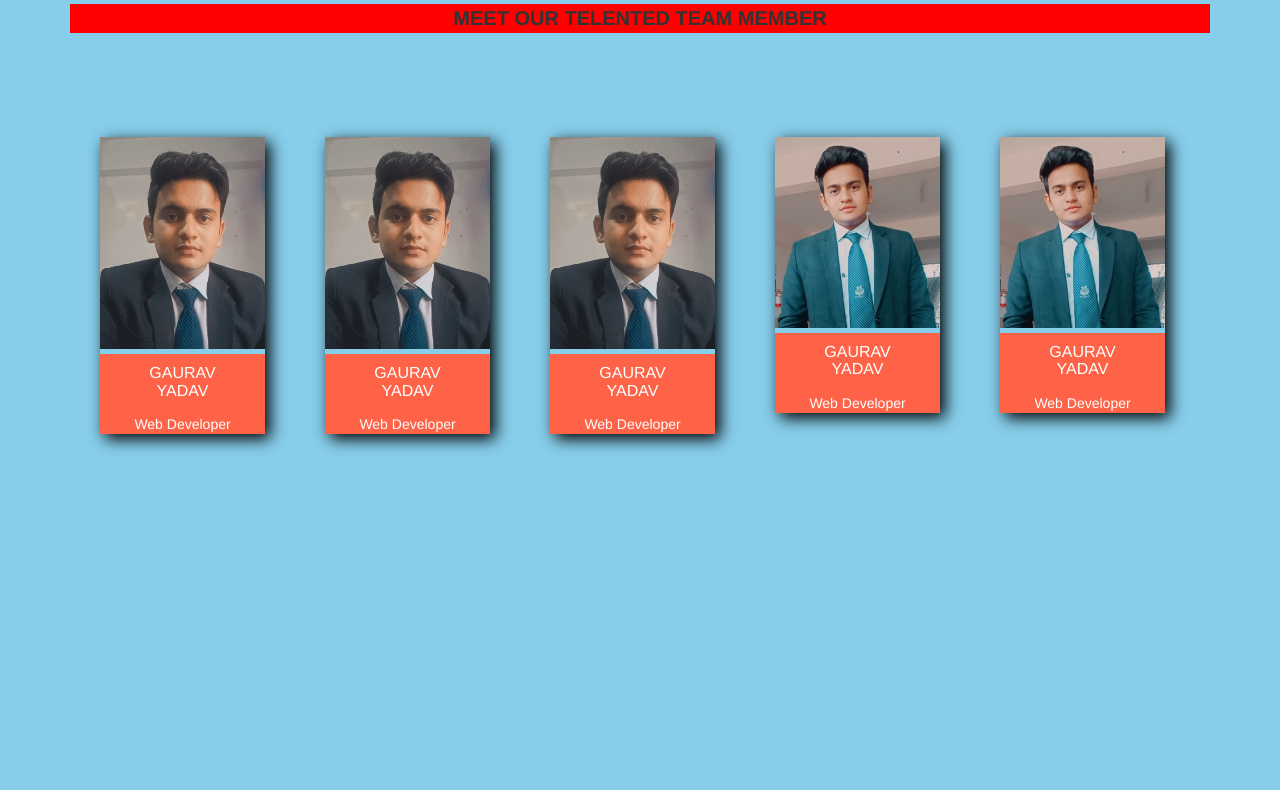
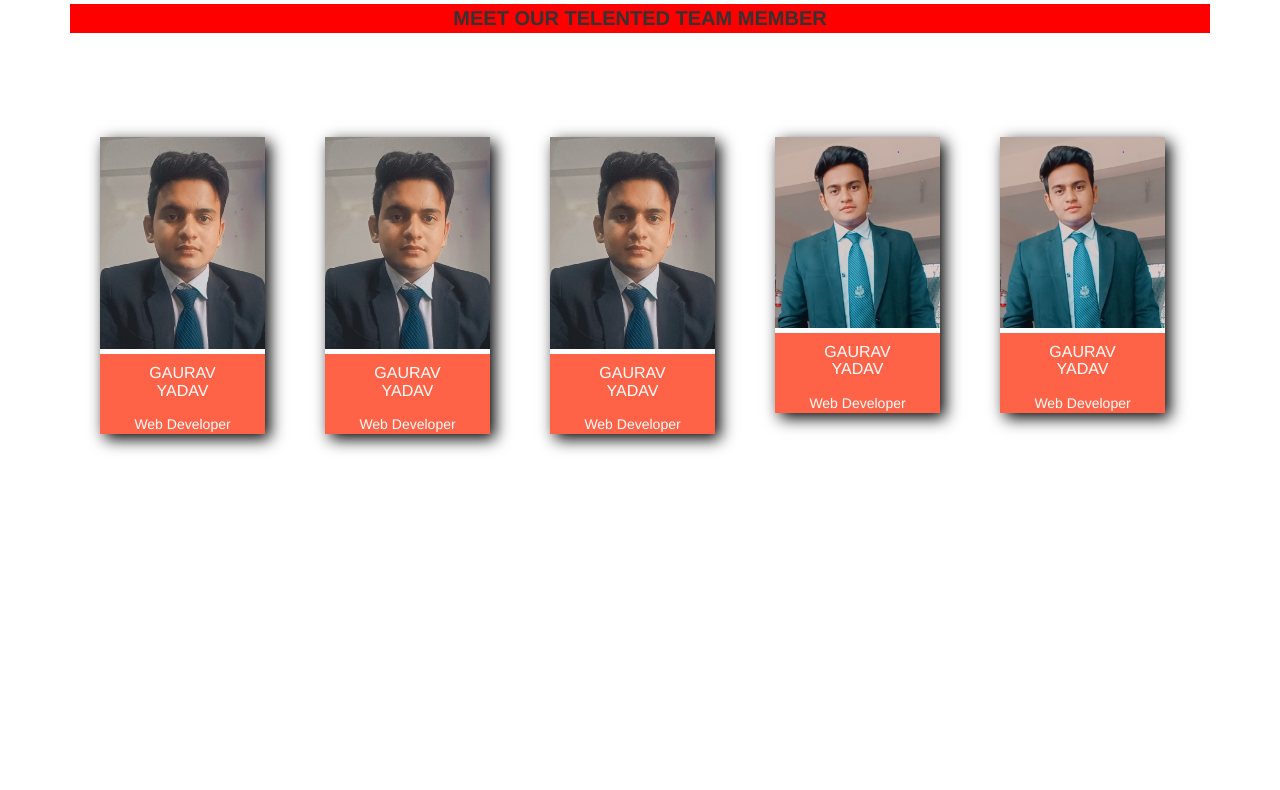
Before and after one commit to Gauravyadav678/Prtn, a plain HTML site: page developers.html in a window 1280 px wide. Shown: the part 138-928 px from the top of the page. After the commit the page ends 800 px from the top, so only its background shows below. Drawn offline with nearby package versions, Linux system fonts and the light colour scheme.

Commit message:
change
Signed-off-by: Gauravyadav678 <gaurav.yadav1_cs19@gla.ac.in>

```diff
--- a/developers.css
+++ b/developers.css
@@ -14,11 +14,6 @@
 }
 body
 {
-    background: skyblue;
-    background-repeat: no-repeat;
-    background-size: cover;
-    height: 50Vh;
-
 
 }
 .section-title {
@@ -42,7 +37,7 @@ body
 }
 .col-md-2{
     margin-left: 30px;
-   height: 100Vh;
+
 }
 .team-img{
   position: relative;
```
